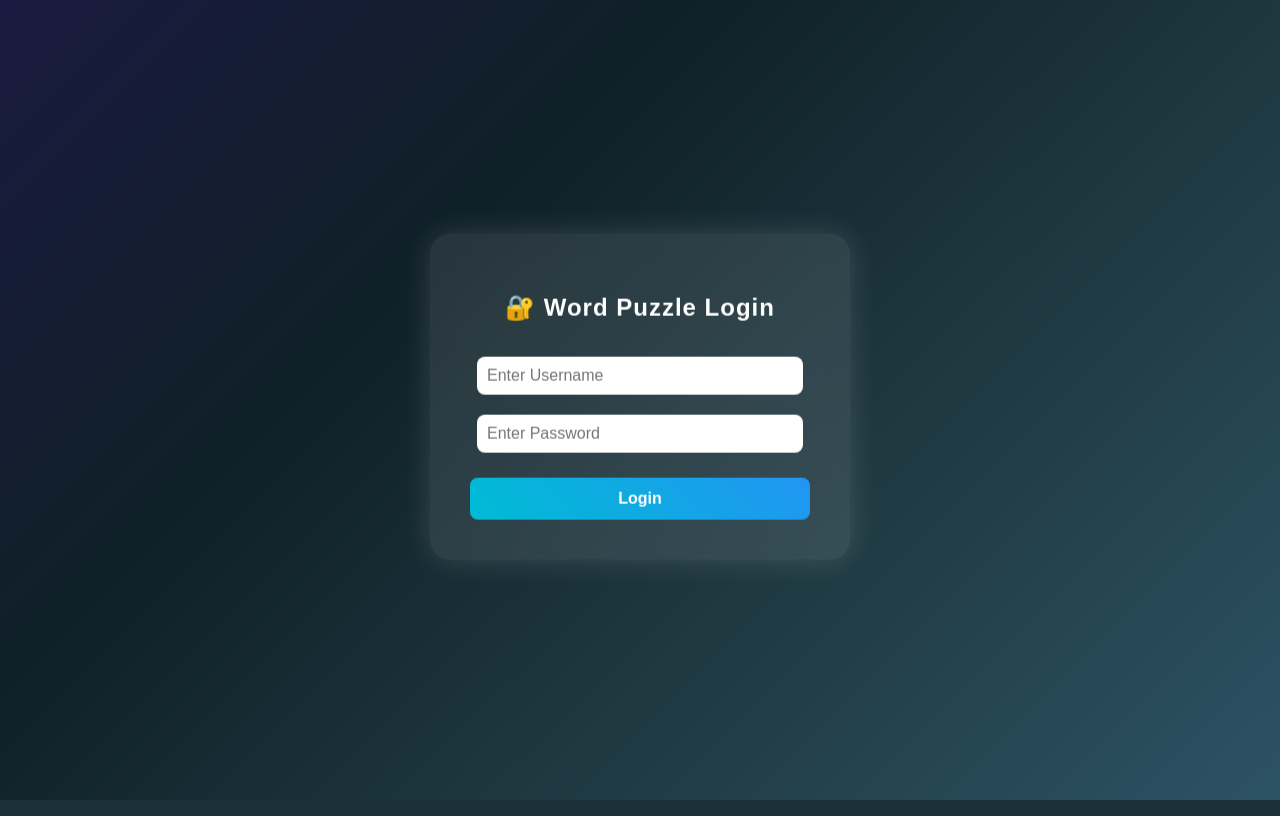
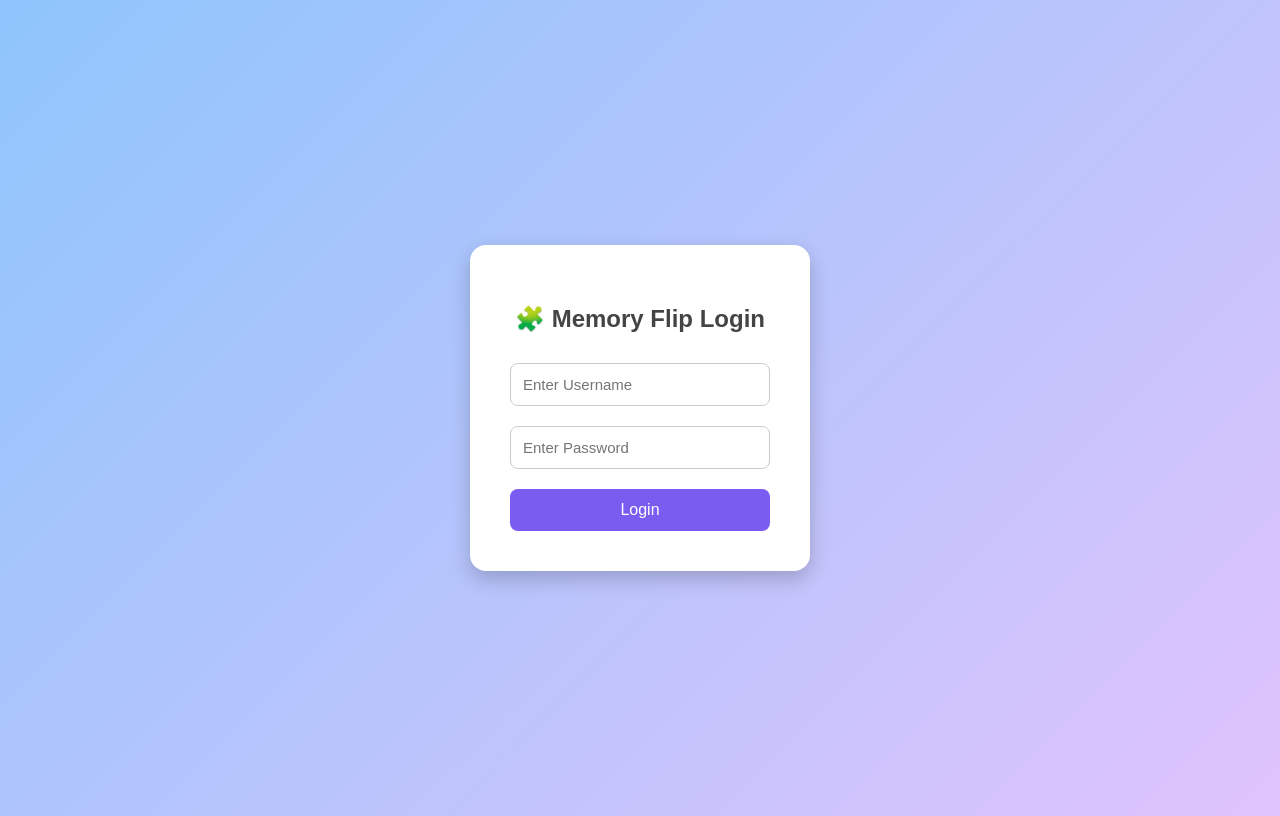
Before and after one commit to SparshithaMaithri/WordPuzzleGame, a Flask app: page /login in a window 1280 px wide. Run offline with Flask 3, Linux system fonts and the light colour scheme.

Commit message:
Update login.html

```diff
--- a/templates/login.html
+++ b/templates/login.html
@@ -2,117 +2,62 @@
 <html lang="en">
 <head>
   <meta charset="UTF-8">
-  <meta name="viewport" content="width=device-width, initial-scale=1.0">
-  <title>Word Puzzle Login</title>
+  <title>Login | Memory Flip</title>
   <style>
-    body {
-      font-family: 'Poppins', sans-serif;
-      background: linear-gradient(135deg, #1a1a40, #0f2027, #203a43, #2c5364);
-      display: flex;
-      align-items: center;
-      justify-content: center;
-      height: 100vh;
-      margin: 0;
-      overflow: hidden;
+    *{box-sizing:border-box;font-family:'Poppins',sans-serif;}
+    body{
+      height:100vh; display:flex; justify-content:center; align-items:center;
+      background:linear-gradient(135deg,#8EC5FC 0%,#E0C3FC 100%);
     }
-
-    .login-container {
-      background: rgba(255, 255, 255, 0.1);
-      backdrop-filter: blur(12px);
-      border-radius: 20px;
-      box-shadow: 0 0 30px rgba(255, 255, 255, 0.15);
-      padding: 40px;
-      width: 340px;
-      color: white;
-      text-align: center;
-      animation: float 3s ease-in-out infinite;
+    .login-box{
+      width:340px; padding:40px; border-radius:16px;
+      background:white; box-shadow:0 8px 20px rgba(0,0,0,0.2);
+      text-align:center; animation:pop 0.6s ease;
     }
-
-    @keyframes float {
-      0%, 100% { transform: translateY(0px); }
-      50% { transform: translateY(-10px); }
+    @keyframes pop{from{transform:scale(0.8);opacity:0;}to{transform:scale(1);opacity:1;}}
+    h2{margin-bottom:20px;color:#444;}
+    input{
+      width:100%; padding:12px; margin:10px 0; border:1px solid #ccc;
+      border-radius:8px; font-size:15px; transition:0.3s;
     }
-
-    h2 {
-      margin-bottom: 25px;
-      letter-spacing: 1px;
+    input:focus{border-color:#7a5cf0;outline:none;box-shadow:0 0 5px #c2b5ff;}
+    button{
+      width:100%; padding:12px; background:#7a5cf0; color:white;
+      border:none; border-radius:8px; font-size:16px; cursor:pointer;
+      transition:0.3s; margin-top:10px;
     }
-
-    input {
-      width: 90%;
-      padding: 10px;
-      margin: 10px 0;
-      border: none;
-      border-radius: 8px;
-      outline: none;
-      font-size: 16px;
-      transition: 0.3s;
-    }
-
-    input:focus {
-      box-shadow: 0 0 10px #00bcd4;
-    }
-
-    button {
-      width: 100%;
-      padding: 12px;
-      border: none;
-      background: linear-gradient(45deg, #00bcd4, #2196f3);
-      color: white;
-      border-radius: 8px;
-      font-size: 16px;
-      font-weight: bold;
-      cursor: pointer;
-      transition: all 0.3s ease;
-      margin-top: 10px;
-    }
-
-    button:hover {
-      background: linear-gradient(45deg, #2196f3, #00bcd4);
-      transform: scale(1.05);
-    }
-
-    .error {
-      color: #ff5252;
-      font-size: 14px;
-      margin-top: 5px;
-    }
+    button:hover{background:#6144cc;}
   </style>
 </head>
 <body>
-  <div class="login-container">
-    <h2>🔐 Word Puzzle Login</h2>
-    <input type="text" id="username" placeholder="Enter Username">
-    <input type="password" id="password" placeholder="Enter Password">
-    <div id="errorMsg" class="error"></div>
+  <div class="login-box">
+    <h2>🧩 Memory Flip Login</h2>
+    <input id="username" type="text" placeholder="Enter Username">
+    <input id="password" type="password" placeholder="Enter Password">
     <button onclick="login()">Login</button>
   </div>
 
   <script>
-    function login() {
-      const username = document.getElementById('username').value.trim();
-      const password = document.getElementById('password').value.trim();
-      const error = document.getElementById('errorMsg');
+    function login(){
+      const user=document.getElementById('username').value.trim();
+      const pass=document.getElementById('password').value.trim();
 
-      if (username === '') {
-        error.textContent = '⚠️ Username cannot be empty!';
-        alert('Username field is empty!');
+      if(user===""){
+        alert("⚠️ Username cannot be empty!");
         return;
       }
-      if (password === '') {
-        error.textContent = '⚠️ Password cannot be empty!';
-        alert('Password field is empty!');
+      if(pass===""){
+        alert("⚠️ Password cannot be empty!");
         return;
       }
-      if (password.length < 6) {
-        error.textContent = '⚠️ Password must be at least 6 characters!';
-        alert('Password too short!');
+      if(pass.length<6){
+        alert("⚠️ Password must be at least 6 characters!");
         return;
       }
 
-      // Successful login
-      localStorage.setItem("username", username);
-      window.location.href = "puzzel.html";
+      // ✅ Store username temporarily and redirect
+      sessionStorage.setItem("username",user);
+      window.location.href="memory.html";
     }
   </script>
 </body>
```
